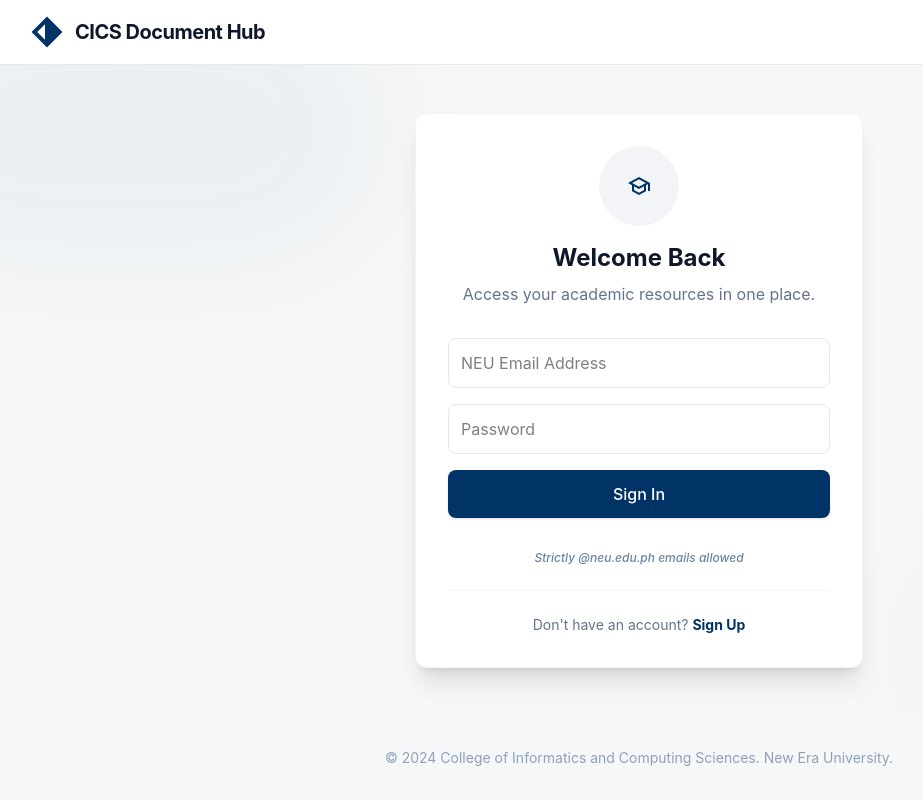
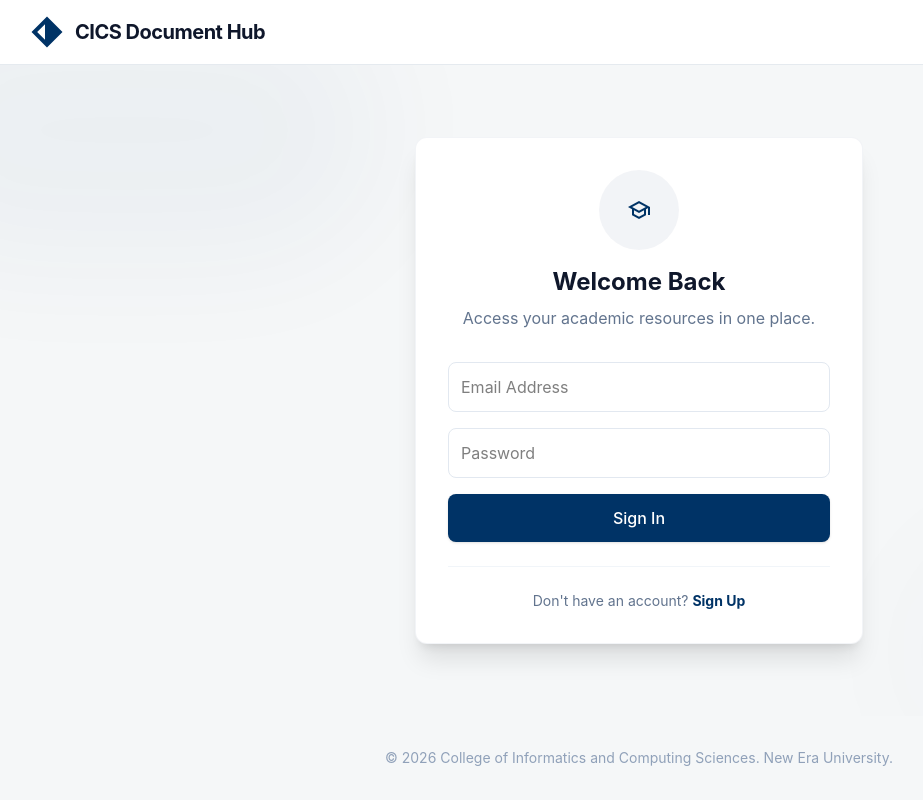
Before and after one commit to RenceChi/cics-document-hub, a React (Vite) app: page /login in a window 1280 px wide. Shown: the whole page, without its empty margins (1-924 px from the left). Built offline with nearby package versions, Linux system fonts and the light colour scheme; no server answers.

Commit message:
Modify Login.jsx

```diff
--- a/src/pages/Login.jsx
+++ b/src/pages/Login.jsx
@@ -16,13 +16,6 @@ export default function Login() {
     setError("");
     setIsLoading(true);
     const auth = getAuth();
-
-    // STRICT DOOR: Block non-NEU emails immediately (Ignore case sensitivity)
-    if (!email.trim().toLowerCase().endsWith("@neu.edu.ph")) {
-      setError("Access Restricted: Only @neu.edu.ph emails are permitted.");
-      setIsLoading(false);
-      return;
-    }
 
     try {
       if (isSignUpMode) {
@@ -115,7 +108,7 @@ export default function Login() {
 
             <input
               type="email"
-              placeholder="NEU Email Address"
+              placeholder="Email Address"
               value={email}
               onChange={(e) => setEmail(e.target.value)}
               className="w-full border border-slate-200 p-3 rounded-lg focus:outline-none focus:border-[#003366]"
@@ -137,10 +130,6 @@ export default function Login() {
             >
               {isLoading ? "Processing..." : (isSignUpMode ? "Sign Up" : "Sign In")}
             </button>
-
-            <p className="text-center text-xs text-[#003366]/60 font-medium italic mt-4">
-              Strictly @neu.edu.ph emails allowed
-            </p>
           </form>
 
           {/* TOGGLE BUTTON */}
@@ -164,7 +153,7 @@ export default function Login() {
 
       {/* Footer */}
       <footer className="p-8 text-center text-slate-400 text-sm">
-        <p>© 2024 College of Informatics and Computing Sciences. New Era University.</p>
+        <p>© 2026 College of Informatics and Computing Sciences. New Era University.</p>
       </footer>
     </div>
   );
```
